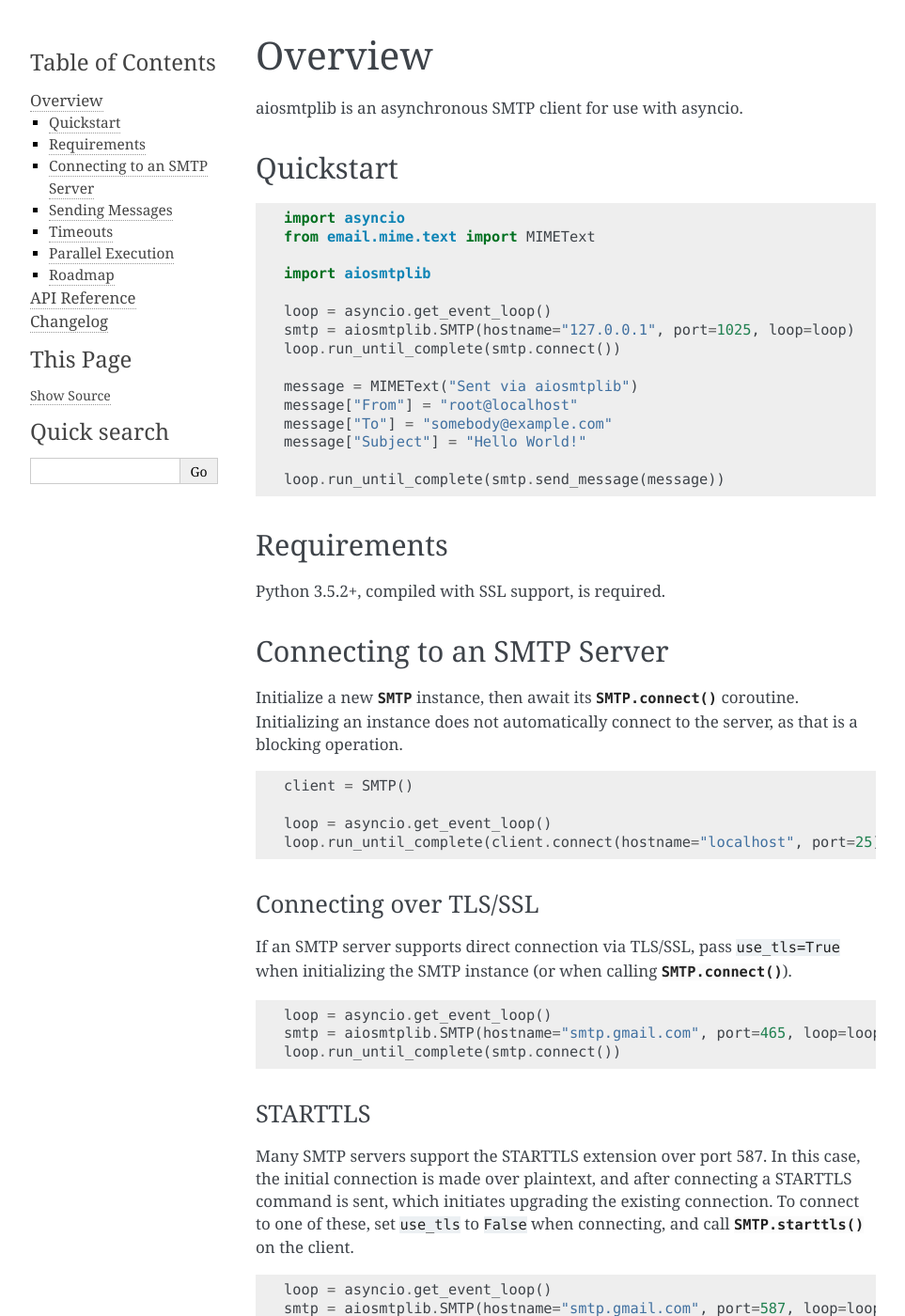
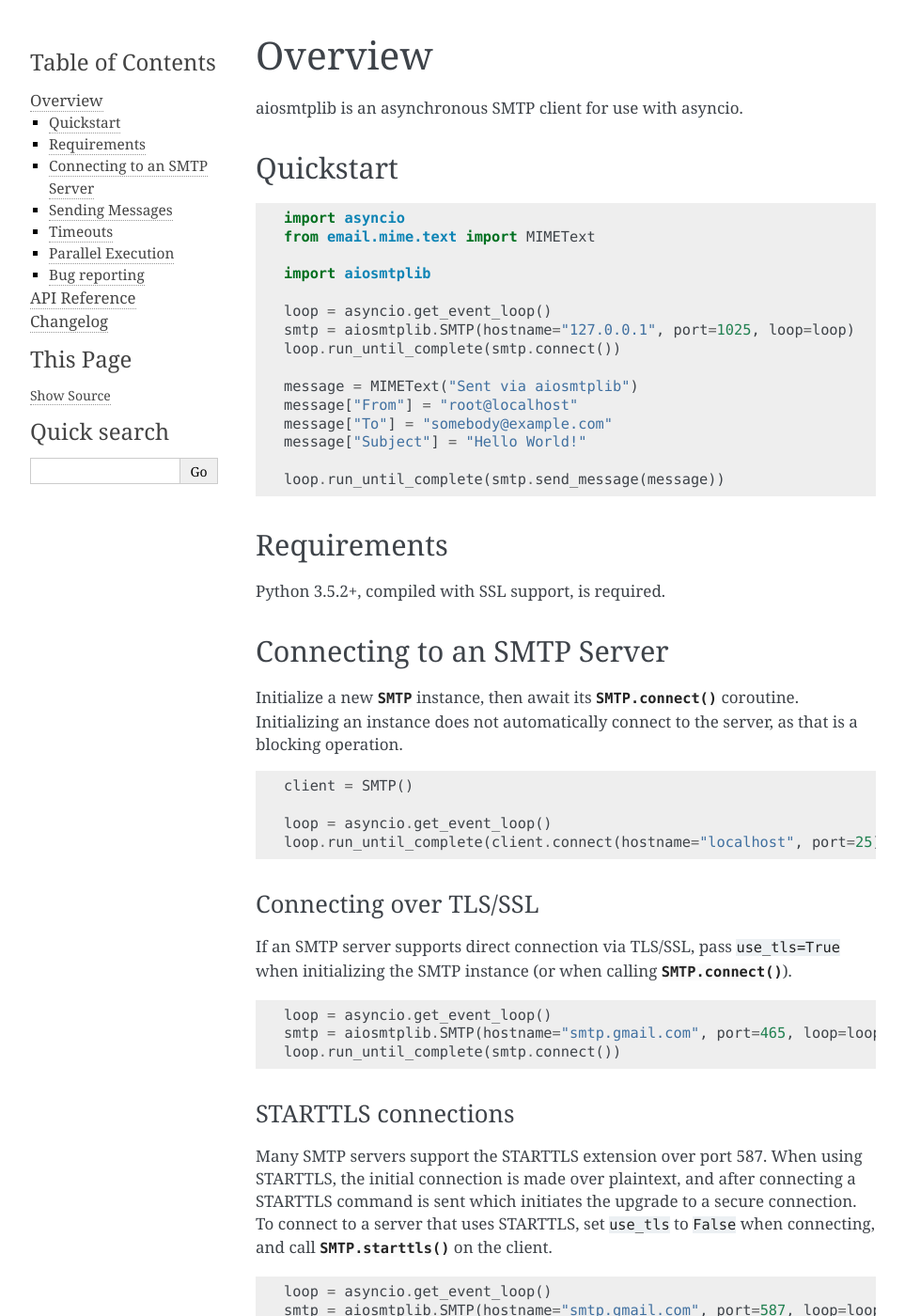
Before and after one commit to cole/aiosmtplib, a Sphinx documentation site: the page built from docs/overview.rst, in a window 1280 px wide and 1400 px high. Shown: the whole window at 94% size, without its empty margins (148-1111 px from the left). Built offline with Sphinx 7.4.7, drawn with Linux system fonts in a browser that asks for light colours; some of the changed text lies outside the part shown.

```diff
--- a/docs/overview.rst
+++ b/docs/overview.rst
@@ -68,13 +68,13 @@ when initializing the SMTP instance (or when calling :meth:`SMTP.connect`).
     loop.run_until_complete(smtp.connect())
 
 
-STARTTLS
-~~~~~~~~
-Many SMTP servers support the STARTTLS extension over port 587. In this case,
-the initial connection is made over plaintext, and after connecting a STARTTLS
-command is sent, which initiates upgrading the existing connection. To connect
-to one of these, set ``use_tls`` to ``False`` when connecting, and call
-:meth:`SMTP.starttls` on the client.
+STARTTLS connections
+~~~~~~~~~~~~~~~~~~~~
+Many SMTP servers support the STARTTLS extension over port 587. When using
+STARTTLS, the initial connection is made over plaintext, and after connecting
+a STARTTLS command is sent which initiates the upgrade to a secure connection.
+To connect to a server that uses STARTTLS, set ``use_tls`` to ``False`` when
+connecting, and call :meth:`SMTP.starttls` on the client.
 
 .. Since this code requires Gmail, don't test it, at least for now.
 
@@ -201,8 +201,6 @@ If you have a lot of emails to send, consider creating multiple connections
 (:class:`SMTP` instances) and splitting the work between them.
 
 
-Roadmap
--------
-:mod:`aiosmtplib` is now feature complete, however test coverage and
-documentation need a lot of work. Feature requests and bug reports are welcome
-via Github issues.
+Bug reporting
+-------------
+Bug reports (and feature requests) are welcome via Github issues.
```
Also changed, not shown: README.rst (+56 -43 lines).
